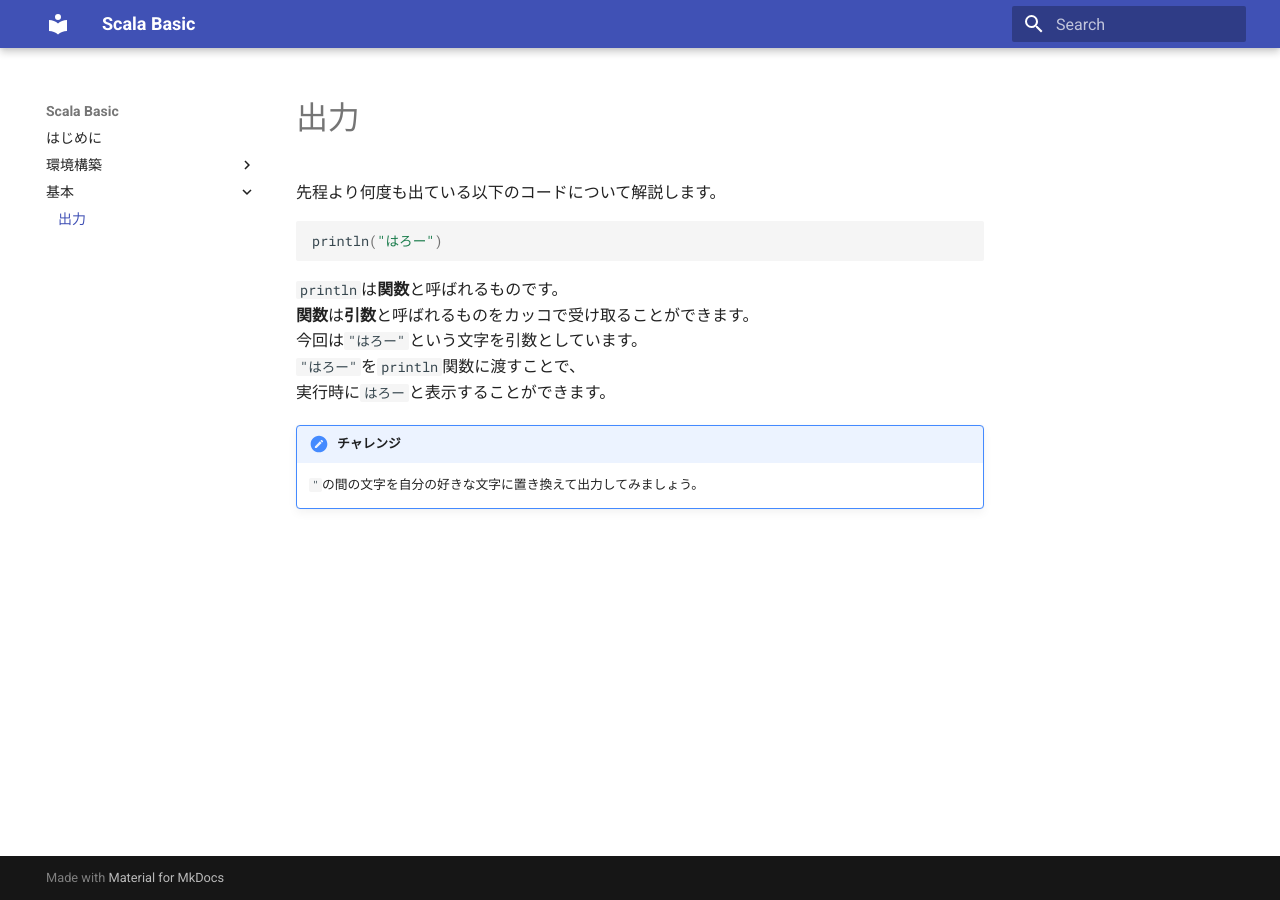
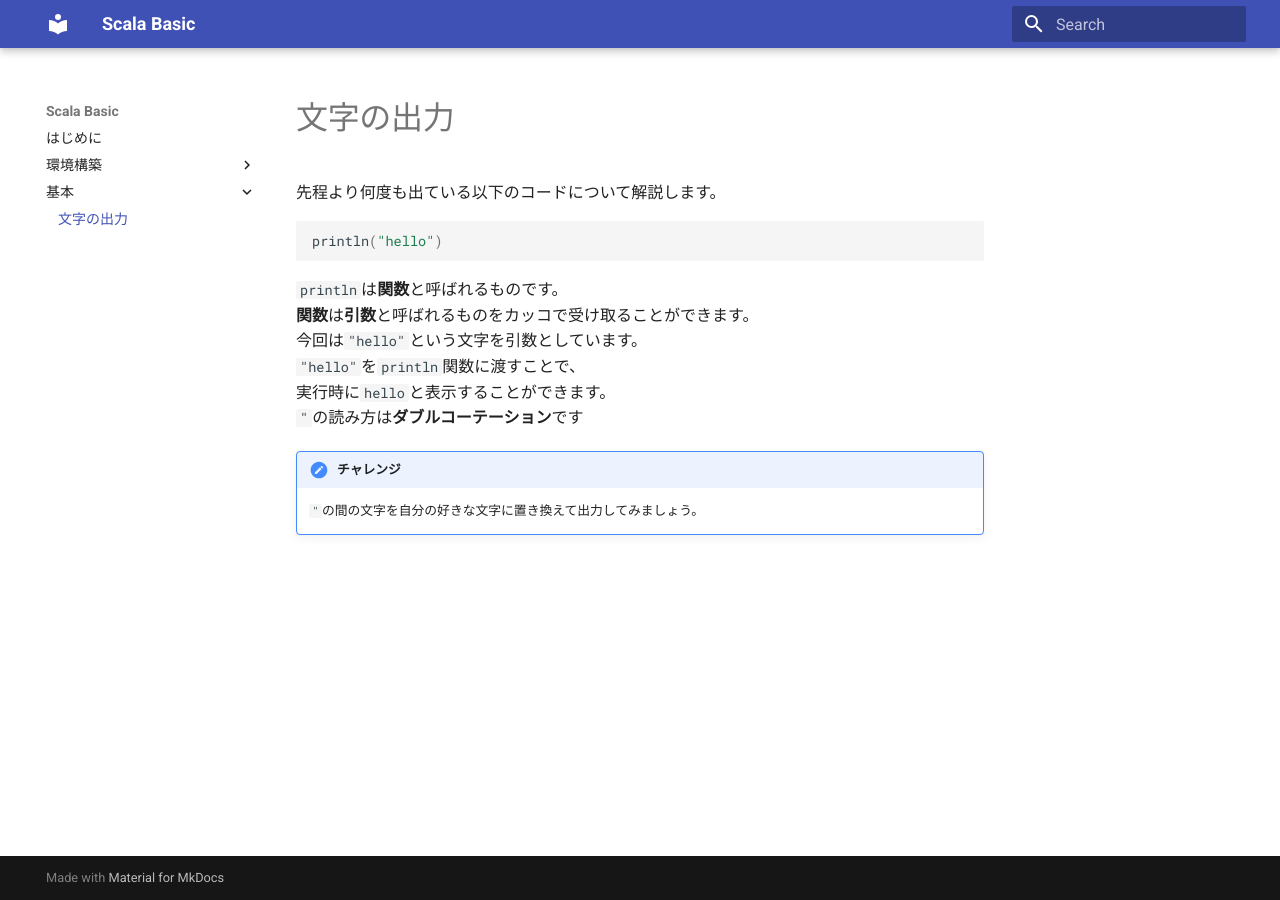
Before and after one commit to agoetc/scala-basic, an MkDocs documentation site: the page built from docs/basic/output.md, in a window 1280 px wide. Built offline with MkDocs 1.6.1 and Material for MkDocs 9.7.7, drawn with Linux system fonts in a browser that asks for light colours.

Commit message:
printlnで出力する例を、[はろー]から[hello]に変更

````diff
--- a/docs/basic/output.md
+++ b/docs/basic/output.md
@@ -1,12 +1,13 @@
 先程より何度も出ている以下のコードについて解説します。
 ```scala
-println("はろー")
+println("hello")
 ```
 `println`は**関数**と呼ばれるものです。
 **関数**は**引数**と呼ばれるものをカッコで受け取ることができます。
-今回は`"はろー"`という文字を引数としています。
-`"はろー"`を`println`関数に渡すことで、
-実行時に`はろー`と表示することができます。
+今回は`"hello"`という文字を引数としています。
+`"hello"`を`println`関数に渡すことで、
+実行時に`hello`と表示することができます。
+`"`の読み方は**ダブルコーテーション**です
 
 !!! チャレンジ
     `"`の間の文字を自分の好きな文字に置き換えて出力してみましょう。
--- a/mkdocs.yml
+++ b/mkdocs.yml
@@ -9,7 +9,7 @@ nav:
     - プロジェクトの読み込み: setup/import-project.md
     - Scalaワークシート: setup/worksheet.md
   - 基本:
-    - 出力: basic/output.md
+    - 文字の出力: basic/output.md
 
 theme:
   name: material
````
Also changed, not shown: docs/setup/worksheet.md (+1 -1 lines), docs/img/setup/worksheet/run.png.
